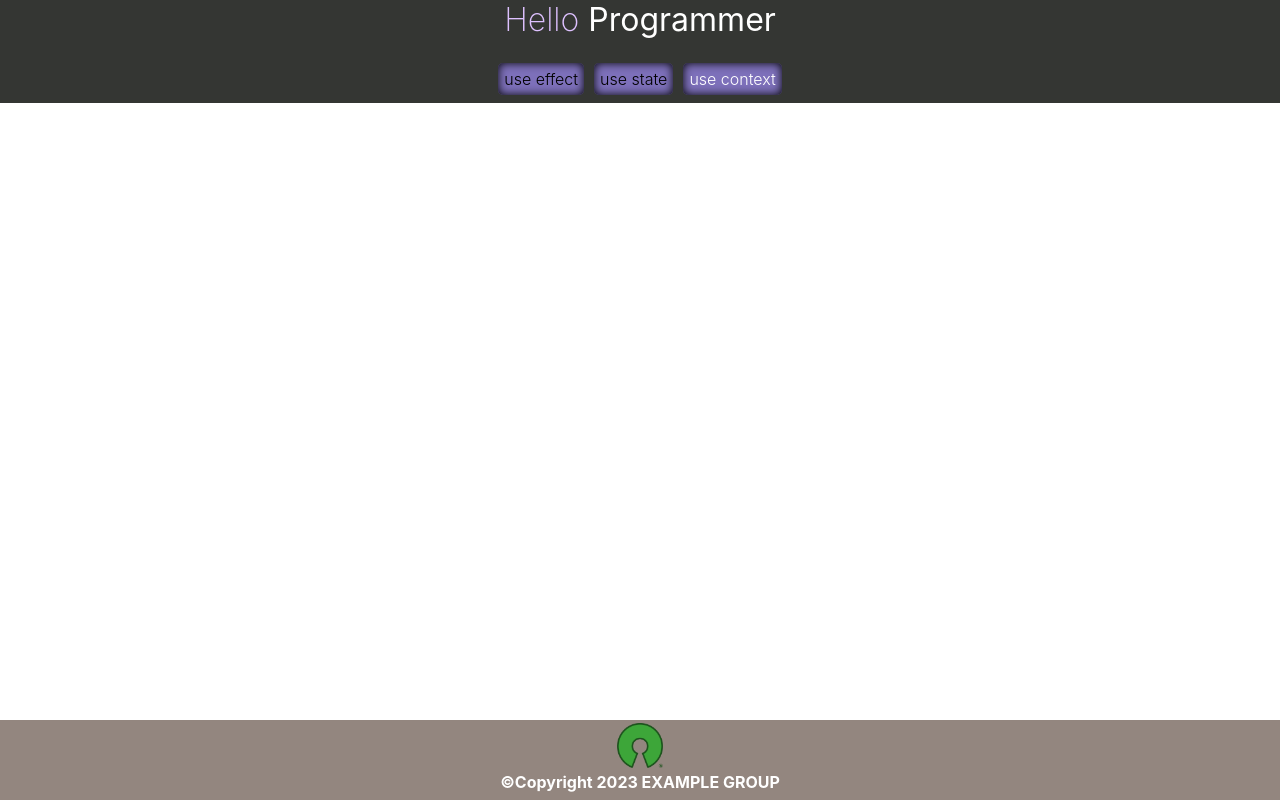
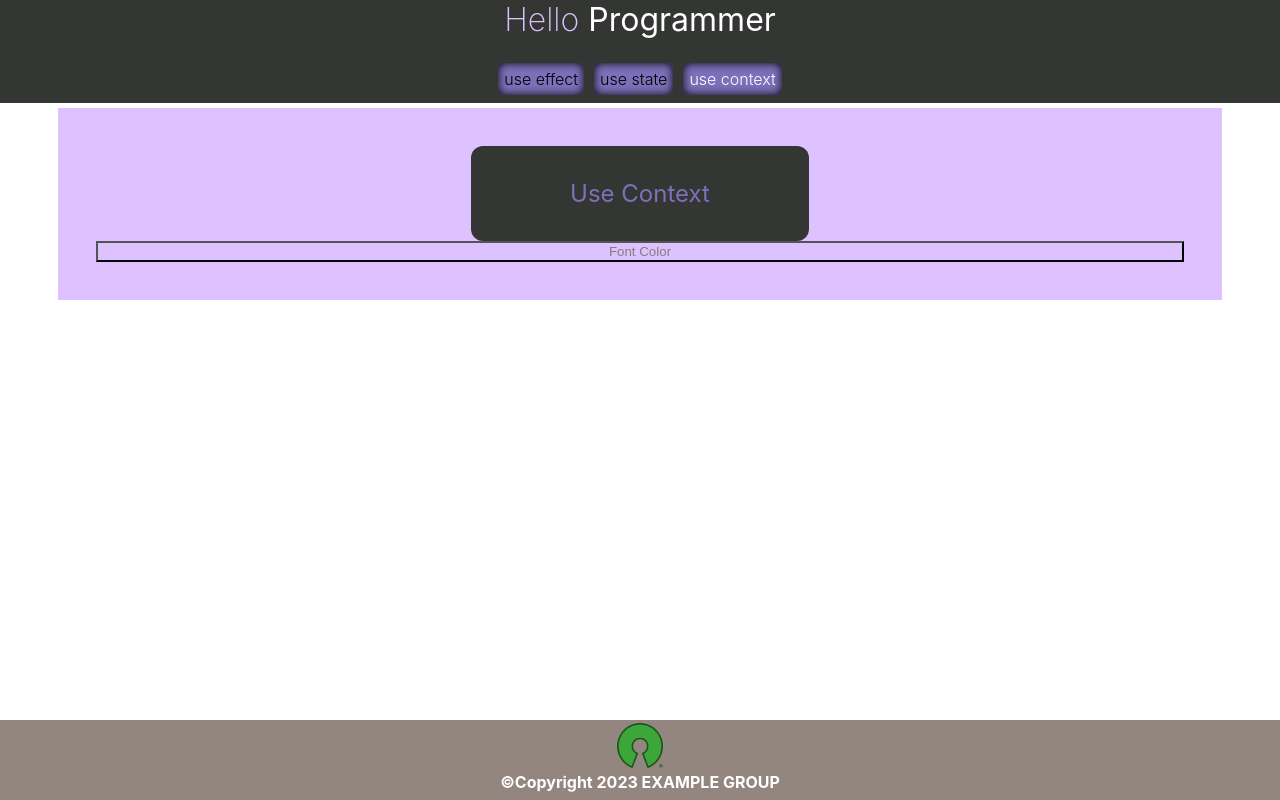
Before and after one commit to nathansabin/MERN-tutorial, a React (Create React App) app in the folder 01-REACT/example/client/: page / in a window 1280 px wide. Both pictures are taken after a click on the item "use context". Built offline with nearby package versions, Linux system fonts and the light colour scheme; no server answers.

Commit message:
set up useContext example page

```diff
--- a/01-REACT/example/client/src/App.js
+++ b/01-REACT/example/client/src/App.js
@@ -1,12 +1,15 @@
-import React, {useState, useEffect} from "react";
+import React, {useState, useEffect, createContext} from "react";
 import Header from "./components/header/"
 import Footer from "./components/footer/"
 import Navbar from "./components/navbar/";
 import Selector from "./utils/selector";
 import './App.css';
 
+export const colorContext = createContext();
+
 function App({ onDataReceived }) {
   const [page, setPage] = useState("useEffect");
+  const [color, setColor] = useState(true);
 
   const handleNav = (data) => {
     setPage(data)
@@ -18,8 +21,10 @@ function App({ onDataReceived }) {
     <div className="wrapper">
       <Header/>
       <Navbar onDataReceived={handleNav}/>
-      <Selector selection={page}/>
-      <Footer/>
+      <colorContext.Provider value={[color, setColor]}>
+        <Selector selection={page}/>
+        <Footer fontColor={color}/>
+      </colorContext.Provider>
     </div>
   );
 }
--- a/01-REACT/example/client/src/components/footer/index.js
+++ b/01-REACT/example/client/src/components/footer/index.js
@@ -1,12 +1,13 @@
-import React, {useState} from "react";
+import React from "react";
 import "./footer.css";
 import example from "../../assets/open-source-logo.png"
+import { colorContext } from "../../App";
 
-const Footer = () => {
+const Footer = ({fontColor}) => {
     return(
     <div className="image_box">
         <img height="45" width="auto" src={example}></img>
-        <h4>©Copyright 2023 EXAMPLE GROUP</h4>
+        <h4 style={{color: fontColor ? "white" : "black"}}>©Copyright 2023 EXAMPLE GROUP</h4>
     </div>)
 }
 
--- a/01-REACT/example/client/src/pages/context/index.js
+++ /dev/null
@@ -1,11 +0,0 @@
-import React from 'react';
-
-function Ucontext(props) {
-    return (
-        <div>
-            <h2>Use Context</h2>
-        </div>
-    );
-}
-
-export default Ucontext;
--- /dev/null
+++ b/01-REACT/example/client/src/pages/ucontext/index.js
@@ -0,0 +1,22 @@
+import React, { useContext, useEffect}from 'react';
+import { colorContext } from '../../App';
+
+function Ucontext(props) {
+    const [color, setColor] = useContext(colorContext);
+
+    const changeColor = () => {
+        setColor(!color);
+    }
+
+    return (
+        <div className={'effect-page'}>
+            <div className={'container'}>
+                <h2>Use Context</h2>
+                <p></p>
+                <button onClick={changeColor}>Font Color</button>
+            </div>
+        </div>
+    );
+}
+
+export default Ucontext;
--- a/01-REACT/example/client/src/utils/selector.js
+++ b/01-REACT/example/client/src/utils/selector.js
@@ -1,7 +1,7 @@
 import React, { useState, useEffect } from 'react';
 import State from '../pages/state';
 import Effect from '../pages/effect';
-import Ucontext from '../pages/context';
+import Ucontext from '../pages/ucontext';
 
 const Selector = ({ selection }) => {
   const [page, setPage] = useState(selection);
```
Also changed, not shown: 01-REACT/example/client/src/pages/ucontext/useContext.css (added).
